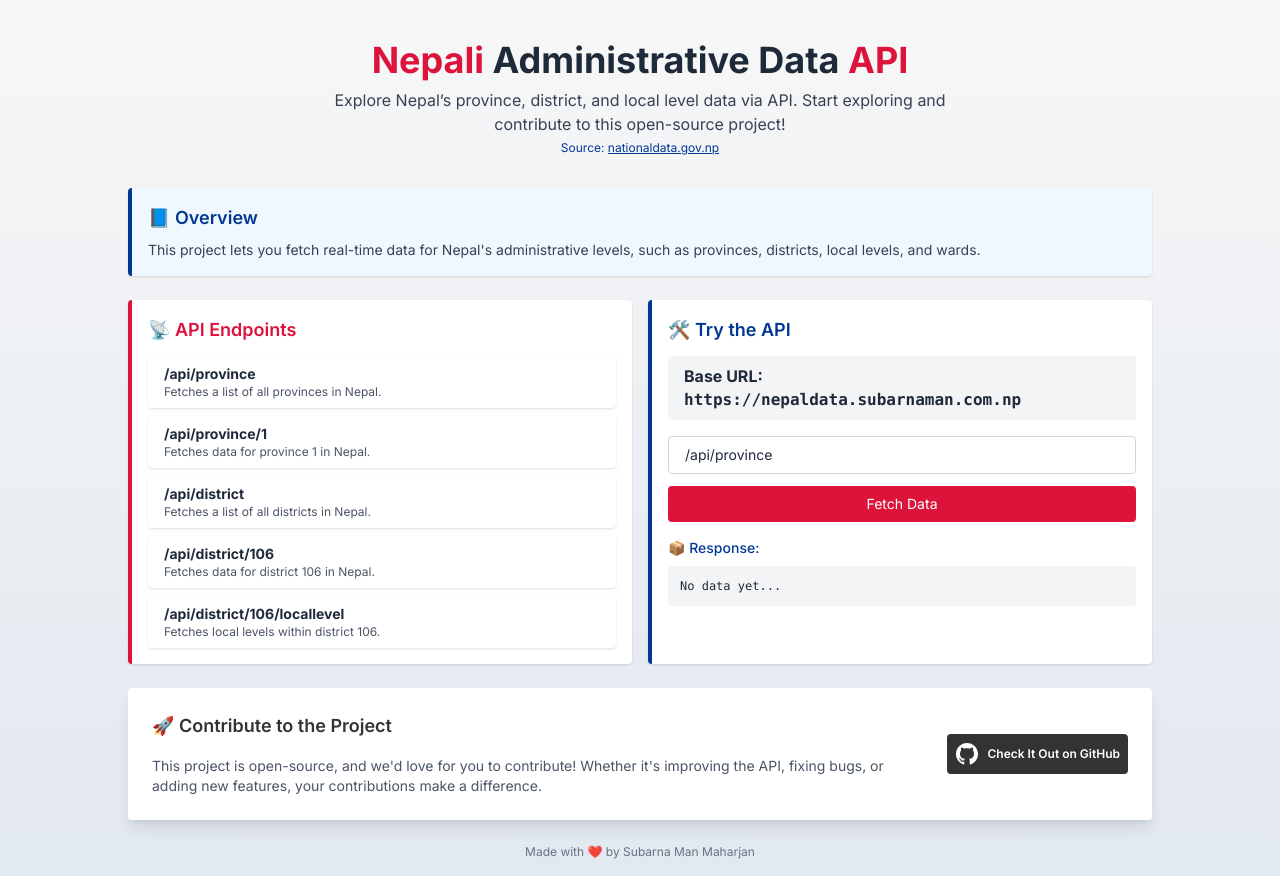
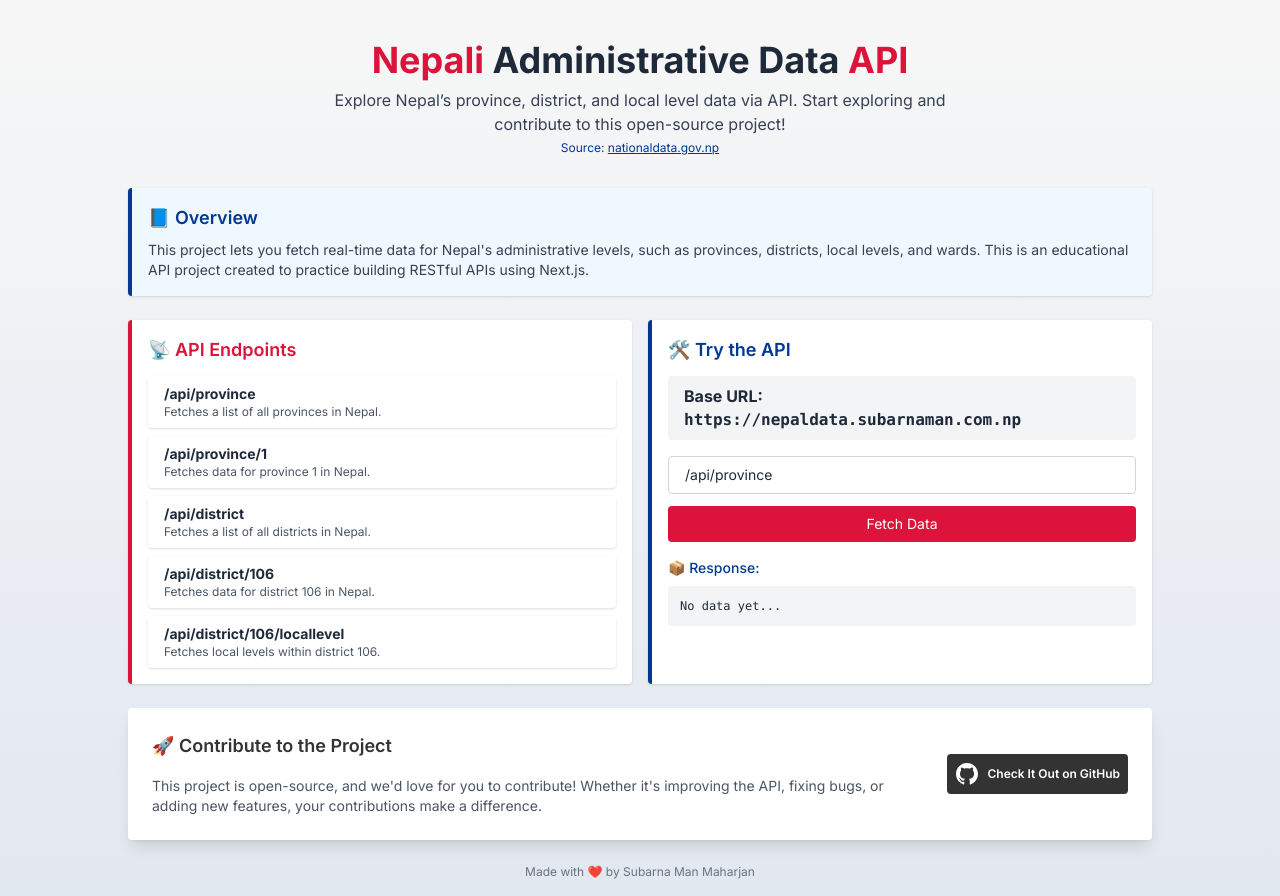
Before and after one commit to mansubarna/nepaldataapi, a Next.js app: page / in a window 1280 px wide. Built offline with nearby package versions, Linux system fonts and the light colour scheme.

Commit message:
Update layout.js

```diff
--- a/app/layout.js
+++ b/app/layout.js
@@ -42,7 +42,7 @@ export default function RootLayout({ children }) {
             <div className="bg-[#F0F8FF] border-l-4 border-[#003893] p-4 rounded shadow-sm mb-6">
               <h2 className="text-lg font-semibold text-[#003893] mb-2">📘 Overview</h2>
               <p className="text-sm text-gray-700">
-                This project lets you fetch real-time data for Nepal's administrative levels, such as provinces, districts, local levels, and wards.
+                This project lets you fetch real-time data for Nepal's administrative levels, such as provinces, districts, local levels, and wards. This is an educational API project created to practice building RESTful APIs using Next.js.
               </p>
             </div>
             {children}
```
